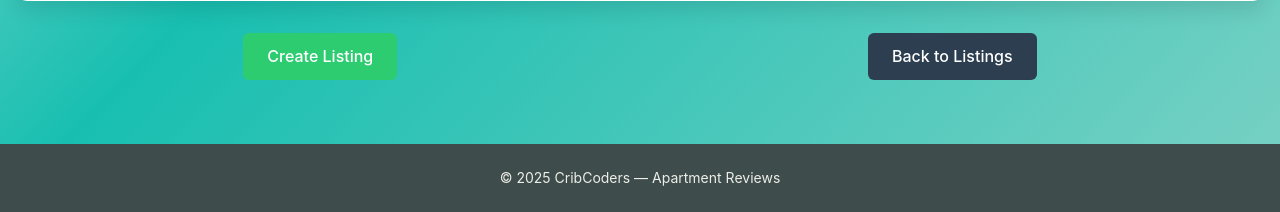
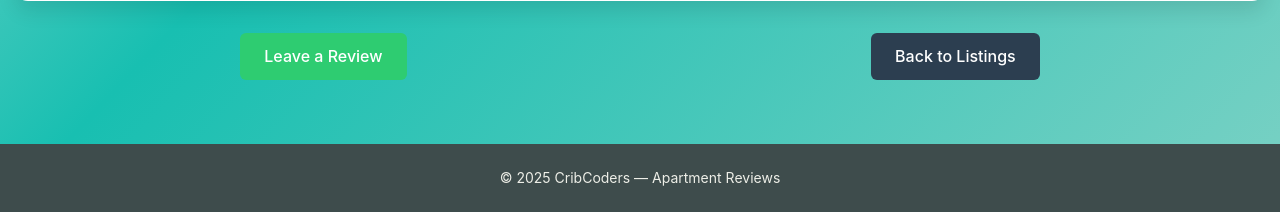
Before and after one commit to Crib-Coders/INFO2602Project, a Flask app: page /listings/1 in a window 1280 px wide. Shown: the part 1146-1358 px from the top of the page. Run offline with Flask 3, Linux system fonts and the light colour scheme; tables that the repository leaves empty hold one stand-in row (values such as "Sample post"); some libraries are stand-ins or nearby versions.

Commit message:
text change

```diff
--- a/App/templates/listing_details.html
+++ b/App/templates/listing_details.html
@@ -80,7 +80,7 @@
 
 
     <div class="button-row">
-      <a href="{{ url_for('listing_views.create_review', listing_id=listing.id) }}" class="btn create-button">Create Listing</a>
+      <a href="{{ url_for('listing_views.create_review', listing_id=listing.id) }}" class="btn create-button">Leave a Review</a>
       <a href="{{ url_for('index_views.index_page') }}" class="btn back-button">Back to Listings</a>
     </div>
     {% else %}
```
